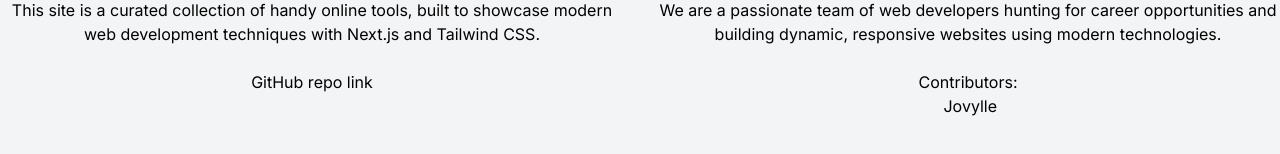
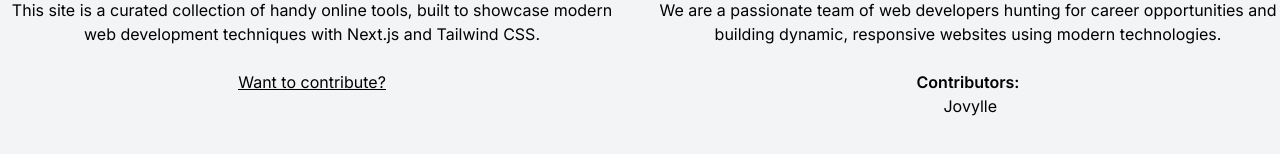
Before and after one commit to jovylle/wanabusful, a Next.js app: page / in a window 1280 px wide. Shown: the part 610-764 px from the top of the page. Built offline with nearby package versions, Linux system fonts and the light colour scheme.

Commit message:
update github link to display message if viewer want to contribute

```diff
--- a/src/components/Footer.js
+++ b/src/components/Footer.js
@@ -23,19 +23,19 @@ export default function Footer () {
               showcase modern web development techniques with Next.js and Tailwind CSS.
             </p>
             <br />
-            <p>
+            <p className="underline">
               <a
-                href="https://github.com/jovylle/wanabusful"
+                href="https://github.com/jovylle/wanabusful?tab=readme-ov-file#getting-started-in-contributing-to-this-project"
                 target="_blank"
                 rel="noopener noreferrer"
               >
-                GitHub repo link
+                Want to contribute?
               </a>
             </p>
             {/* Example: Render extra links only when not on Beta or Live */}
             {!isBeta && isLive && (
               <>
-                <p>
+                <p className="underline">
                   <a
                     href="http://beta.uft1.com/"
                     target="_blank"
@@ -48,7 +48,7 @@ export default function Footer () {
             )}
             {isBeta && !isLive && (
               <>
-                <p>
+                <p className="underline">
                   <a
                     href="http://uft1.com/"
                     target="_blank"
@@ -66,7 +66,7 @@ export default function Footer () {
               We are a passionate team of web developers hunting for career opportunities and building dynamic, responsive websites using modern technologies.
             </p>
             <br />
-            <p>Contributors:</p>
+            <p className="font-semibold">Contributors:</p>
             <p>
               &nbsp;<a href="https://jovylle.com">Jovylle</a>
             </p>
```
